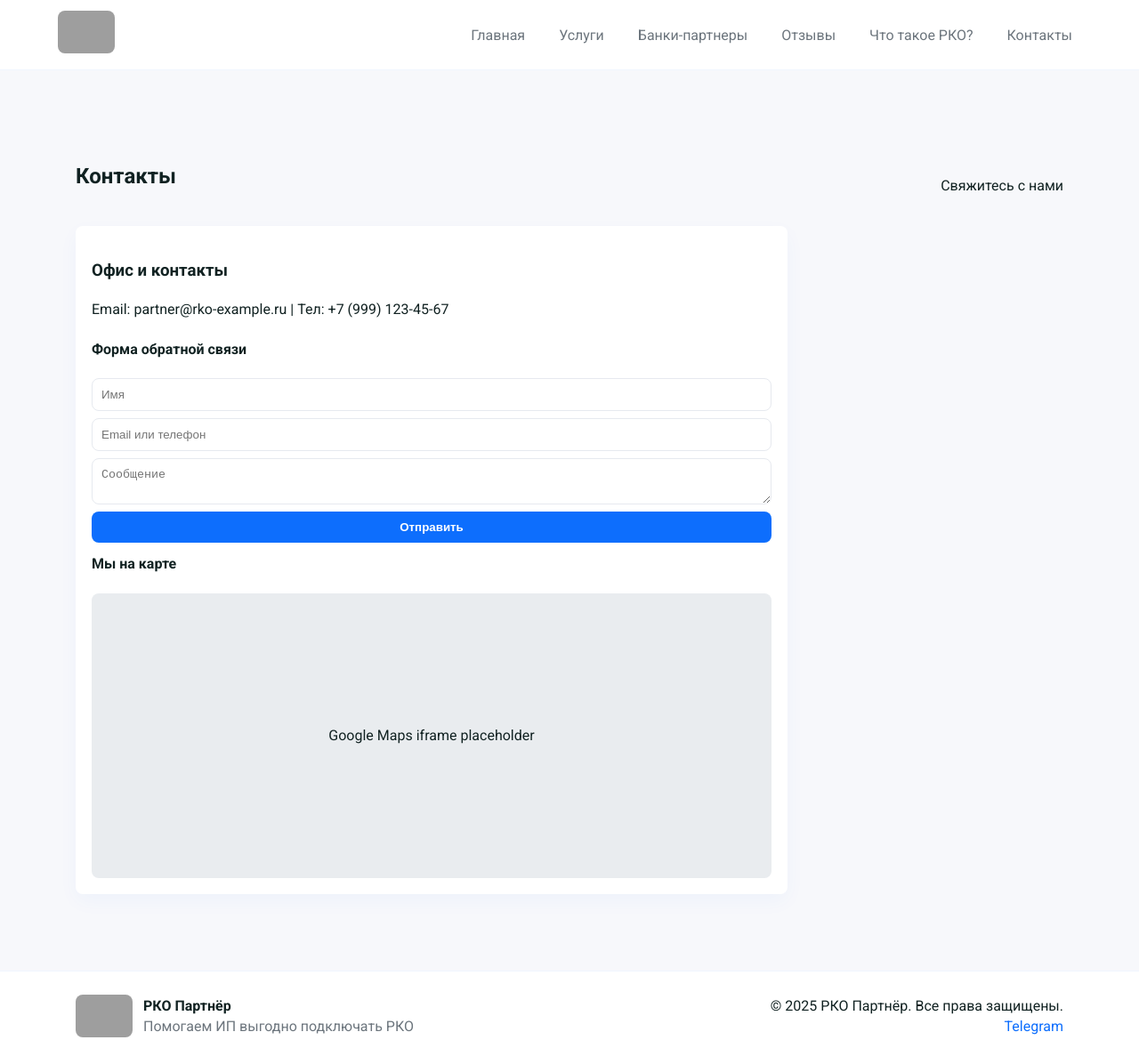
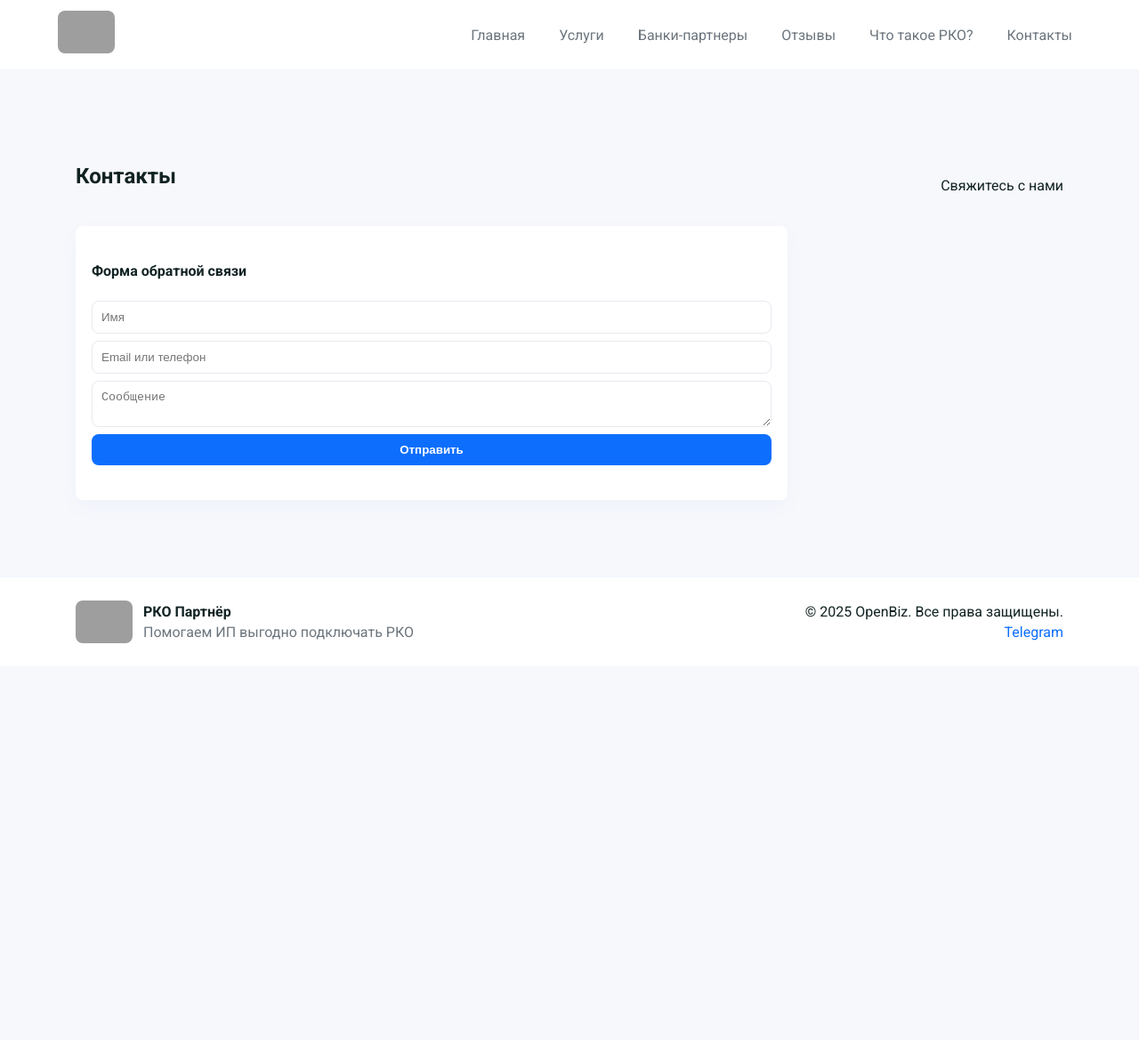
Before and after one commit to daniildebely/rko_site4, a plain HTML site: page сайт конец/contacts.html in a window 1280 px wide. Shown: the whole page at 89% size. After the commit the page ends 800 px from the top, so only its background shows below. Drawn offline with nearby package versions, Linux system fonts and the light colour scheme; grey boxes are pictures that could not be loaded.

Commit message:
Update contacts.html

```diff
--- a/сайт конец/contacts.html
+++ b/сайт конец/contacts.html
@@ -31,8 +31,8 @@
 <section data-aos="fade-up">
   <div class="section-head"><h2>Контакты</h2><p class="muted">Свяжитесь с нами</p></div>
   <div class="card" style="max-width:800px">
-    <h3>Офис и контакты</h3>
-    <p>Email: partner@rko-example.ru | Тел: +7 (999) 123-45-67</p>
+    <h3></h3>
+    <p></p>
     <h4>Форма обратной связи</h4>
     <form style="display:grid;gap:8px">
       <input placeholder="Имя" style="padding:10px;border-radius:8px;border:1px solid #e6e9ef">
@@ -40,8 +40,8 @@
       <textarea placeholder="Сообщение" style="padding:10px;border-radius:8px;border:1px solid #e6e9ef"></textarea>
       <button class="btn">Отправить</button>
     </form>
-    <h4 style="margin-top:12px">Мы на карте</h4>
-    <div style="width:100%;height:320px;background:#e9ecef;border-radius:8px;display:flex;align-items:center;justify-content:center">Google Maps iframe placeholder</div>
+    <h4 </h4>
+    <div </div>
   </div>
 </section>
 
@@ -78,8 +78,8 @@
       </div>
     </div>
     <div style="text-align:right" class="muted">
-      © 2025 РКО Партнёр. Все права защищены.<br>
-      <a href="https://t.me/yourchannel" target="_blank">Telegram</a>
+      © 2025 OpenBiz. Все права защищены.<br>
+      <a href="https://t.me/rko_partnerr" target="_blank">Telegram</a>
     </div>
   </div>
 </footer>
```
